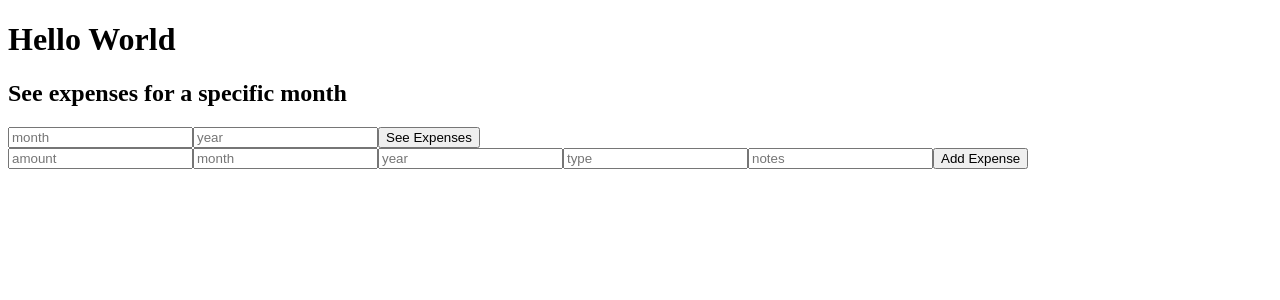
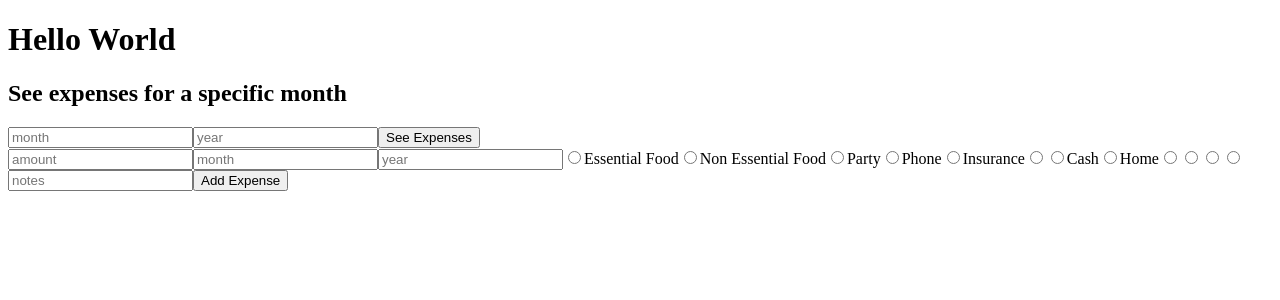
Before and after one commit to ttamalito/expenses_frontend, a React (Create React App) app: page / in a window 1280 px wide. Shown: the top 300 px of the page. Built offline with nearby package versions, Linux system fonts and the light colour scheme.

Commit message:
add more categories

```diff
--- a/src/Base.js
+++ b/src/Base.js
@@ -15,7 +15,45 @@ export default function Base() {
         <input type="text" placeholder={'amount'} name={'amount'} autoComplete={'off'}/>
         <input type="number" placeholder={'month'} name={'month'}/>
         <input type="number" placeholder={'year'} name={'year'}/>
-        <input type="text" placeholder={'type'} name={'type'} autoComplete={'off'}/>
+
+        <input type={'radio'} id={'essential_food'} value={'essential_food'} name={'type'} autoComplete={'off'}/>
+        <label htmlFor="essential_food">Essential Food</label>
+
+        <input type={'radio'} id={'non_essential_food'} value={'non_essential_food'} name={'type'} autoComplete={'off'}/>
+        <label htmlFor="non_essential_food">Non Essential Food</label>
+
+        <input type={'radio'} id={'party'} value={'party'} name={'type'} autoComplete={'off'}/>
+        <label htmlFor="party">Party</label>
+
+        <input type={'radio'} id={'phone'} value={'phone'} name={'type'} autoComplete={'off'}/>
+        <label htmlFor="phone">Phone</label>
+
+        <input type={'radio'} id={'insurance'} value={'insurance'} name={'type'} autoComplete={'off'}/>
+        <label htmlFor="insurance">Insurance</label>
+
+        <input type={'radio'} id={''} value={''} name={'type'} autoComplete={'off'}/>
+        <label htmlFor=""></label>
+
+        <input type={'radio'} id={'cash'} value={'cash'} name={'type'} autoComplete={'off'}/>
+        <label htmlFor="cash">Cash</label>
+
+        <input type={'radio'} id={'home'} value={'home'} name={'type'} autoComplete={'off'}/>
+        <label htmlFor="home">Home</label>
+
+        <input type={'radio'} id={''} value={''} name={'type'} autoComplete={'off'}/>
+        <label htmlFor=""></label>
+
+        <input type={'radio'} id={''} value={''} name={'type'} autoComplete={'off'}/>
+        <label htmlFor=""></label>
+
+        <input type={'radio'} id={''} value={''} name={'type'} autoComplete={'off'}/>
+        <label htmlFor=""></label>
+
+        <input type={'radio'} id={''} value={''} name={'type'} autoComplete={'off'}/>
+        <label htmlFor=""></label>
+
+
+
         <input type="text" placeholder={'notes'} name={'notes'} autoComplete={'off'}/>
         <button >Add Expense</button>
 
```
